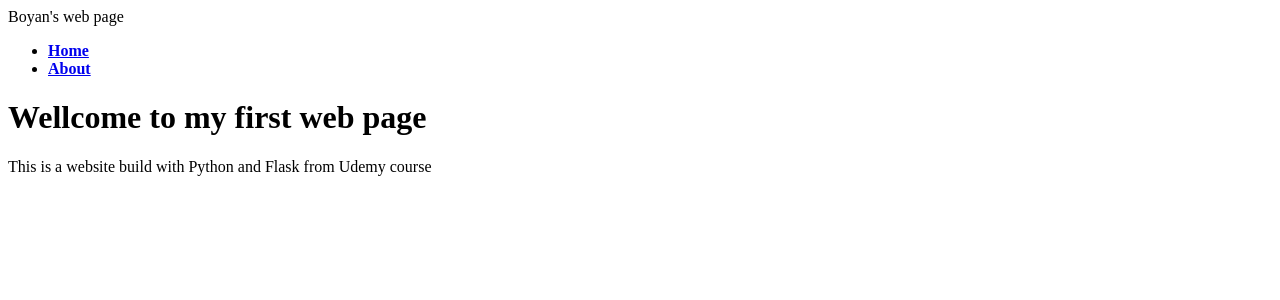
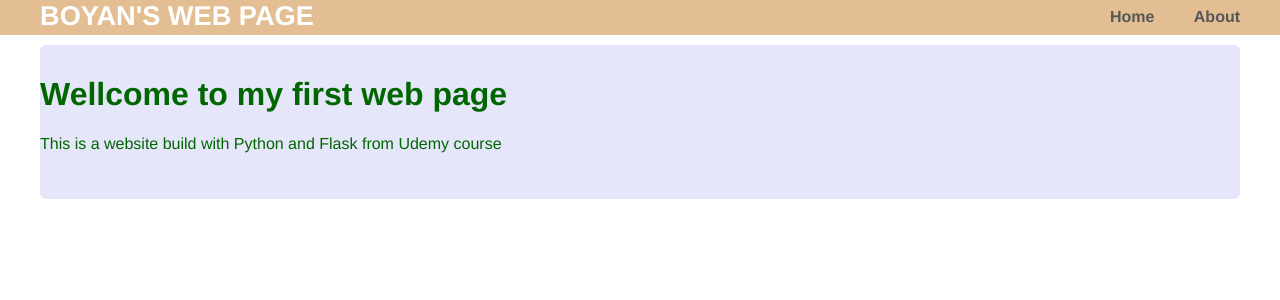
Before and after one commit to smoovetd/Python_projects, a Python web app: template Third_app_first_website/templates/home.html in a window 1280 px wide. Shown: the top 300 px of the page. Run offline with Jinja, Linux system fonts and the light colour scheme; the template is opened without the code that fills it, so the values that code supplies are empty.

Commit message:
Added main.css file and updated base.html

```diff
--- /dev/null
+++ b/Third_app_first_website/static/css/main.css
@@ -0,0 +1,90 @@
+body {
+  margin: 0;
+  padding: 0;
+  font-family: "Helvetica Neue", Helvetica, Arial, sans-serif;
+  color: #060;
+}
+
+/*
+ * Formatting the header area
+ */
+
+header {
+  background-color: #DFB887;
+  height: 35px;
+  width: 100%;
+  opacity: .9;
+  margin-bottom: 10px;
+}
+
+header h1.logo {
+  margin: 0;
+  font-size: 1.7em;
+  color: #fff;
+  text-transform: uppercase;
+  float: left;
+}
+
+header h1.logo:hover {
+  color: #fff;
+  text-decoration: none;
+}
+
+/*
+ * Center the body content
+ */
+
+.container {
+  width: 1200px;
+  margin: 0 auto;
+}
+
+div.home {
+  padding: 10px 0 30px 0;
+  background-color: #E6E6FA;
+  -webkit-border-radius: 6px;
+     -moz-border-radius: 6px;
+          border-radius: 6px;
+}
+
+div.about {
+  padding: 10px 0 30px 0;
+  background-color: #E6E6FA;
+  -webkit-border-radius: 6px;
+     -moz-border-radius: 6px;
+          border-radius: 6px;
+}
+
+h2 {
+  font-size: 3em;
+  margin-top: 40px;
+  text-align: center;
+  letter-spacing: -2px;
+}
+
+h3 {
+  font-size: 1.7em;
+  font-weight: 100;
+  margin-top: 30px;
+  text-align: center;
+  letter-spacing: -1px;
+  color: #999;
+}
+
+.menu {
+  float: right;
+  margin-top: 8px;
+}
+
+.menu li {
+  display: inline;
+}
+
+.menu li + li {
+  margin-left: 35px;
+}
+
+.menu li a {
+  color: #444;
+  text-decoration: none;
+}
--- a/Third_app_first_website/templates/base.html
+++ b/Third_app_first_website/templates/base.html
@@ -1,10 +1,13 @@
 <!DOCTYPE html>
 <html>
-<title>My first web page</title>
+<head>
+  <title>My first web page</title>
+  <link rel="stylesheet" href="{{url_for('static',filename='css/main.css')}}">
+</head>
 <body>
   <header>
     <div class="container">
-      <div class="logo">Boyan's web page</div>
+      <h1 class="logo">Boyan's web page</h1>
         <strong>
           <nav>
             <ul class="menu">
@@ -14,10 +17,10 @@
           </nav>
         </strong>
     </div>
-    <div class='container'>
-      {%block content%}
-      {%endblock%}
-    </div>
   </header>
+  <div class='container'>
+    {%block content%}
+    {%endblock%}
+  </div>
 </body>
 </html>
```
